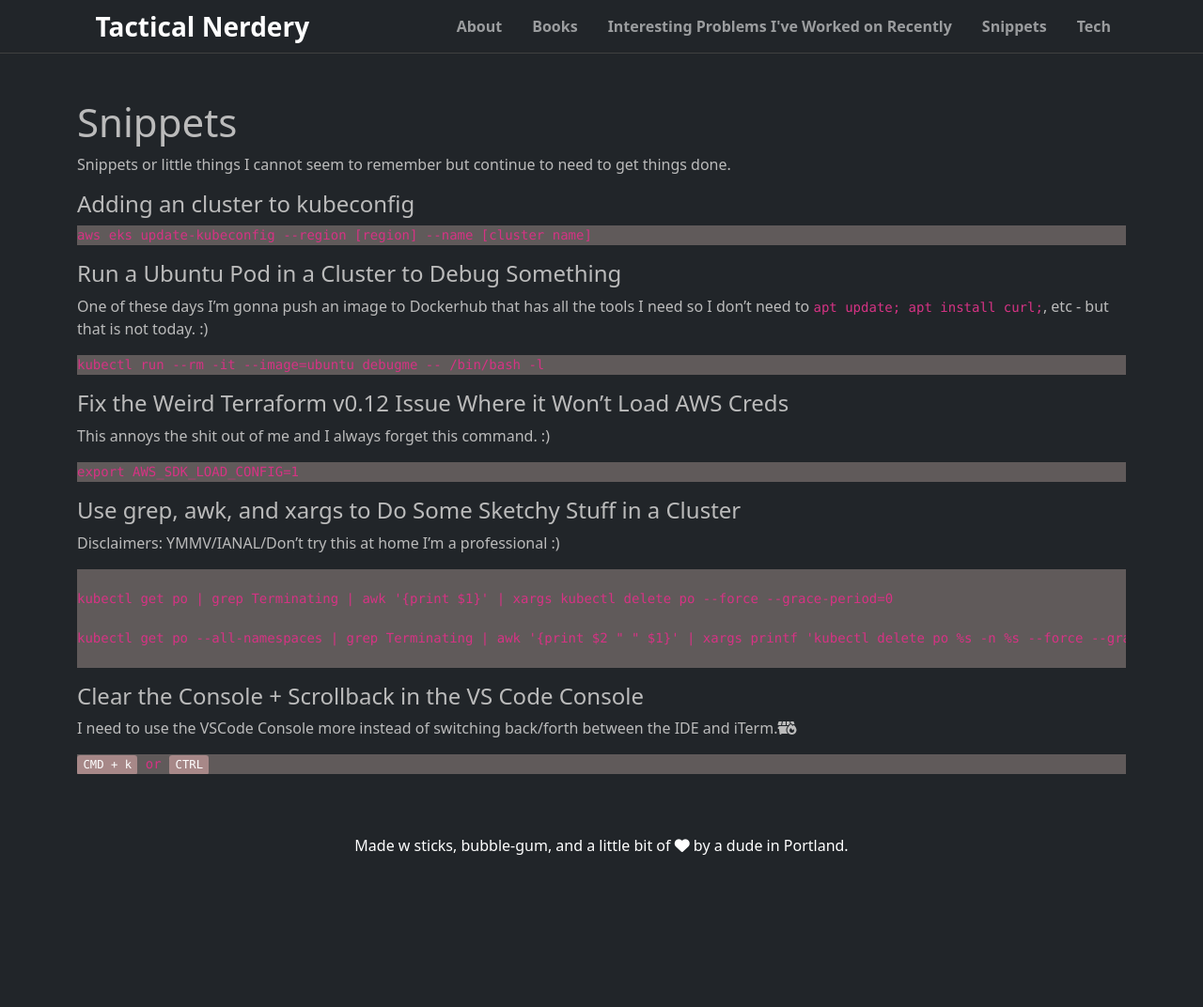
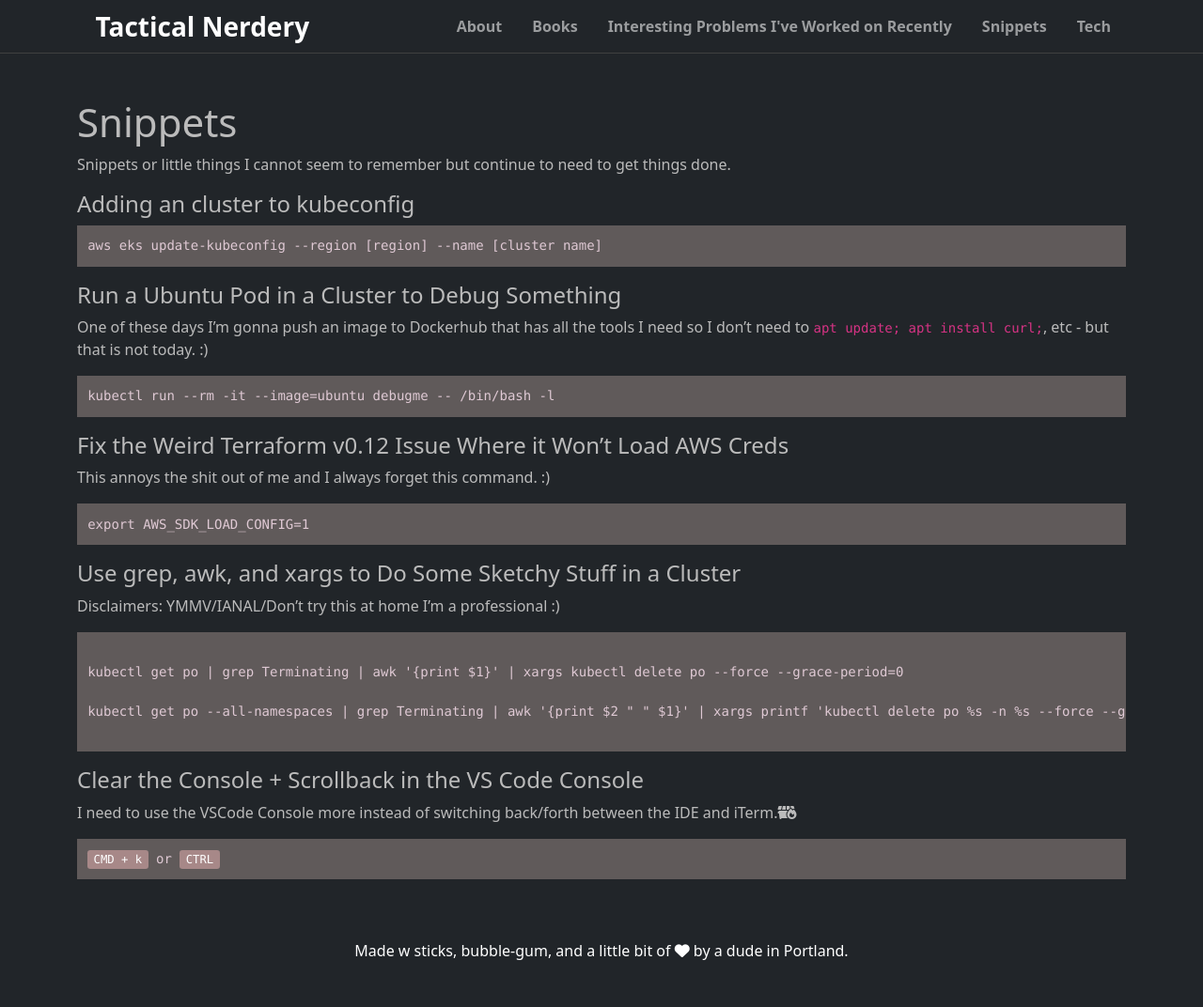
Before and after one commit to rayterrill/tacticalnerdery.com.old, a Jekyll site: the page built from snippets.md, in a window 1280 px wide. Shown: the whole page at 94% size. Built offline with Jekyll 4.4.1, drawn with Linux system fonts in a browser that asks for light colours; nearby versions of some CDN libraries; before the commit the page ends 960 px from its top, so only the background shows below that.

Commit message:
Update extra.css

```diff
--- a/assets/css/extra.css
+++ b/assets/css/extra.css
@@ -31,7 +31,8 @@ a:hover:not(.nav-link){
 
 .code {
     background-color: #605a5a;
-    color: #d63384;
+    color: #dfc9d4;
+    padding: 1%;
 }
 
 .navbar {
```
